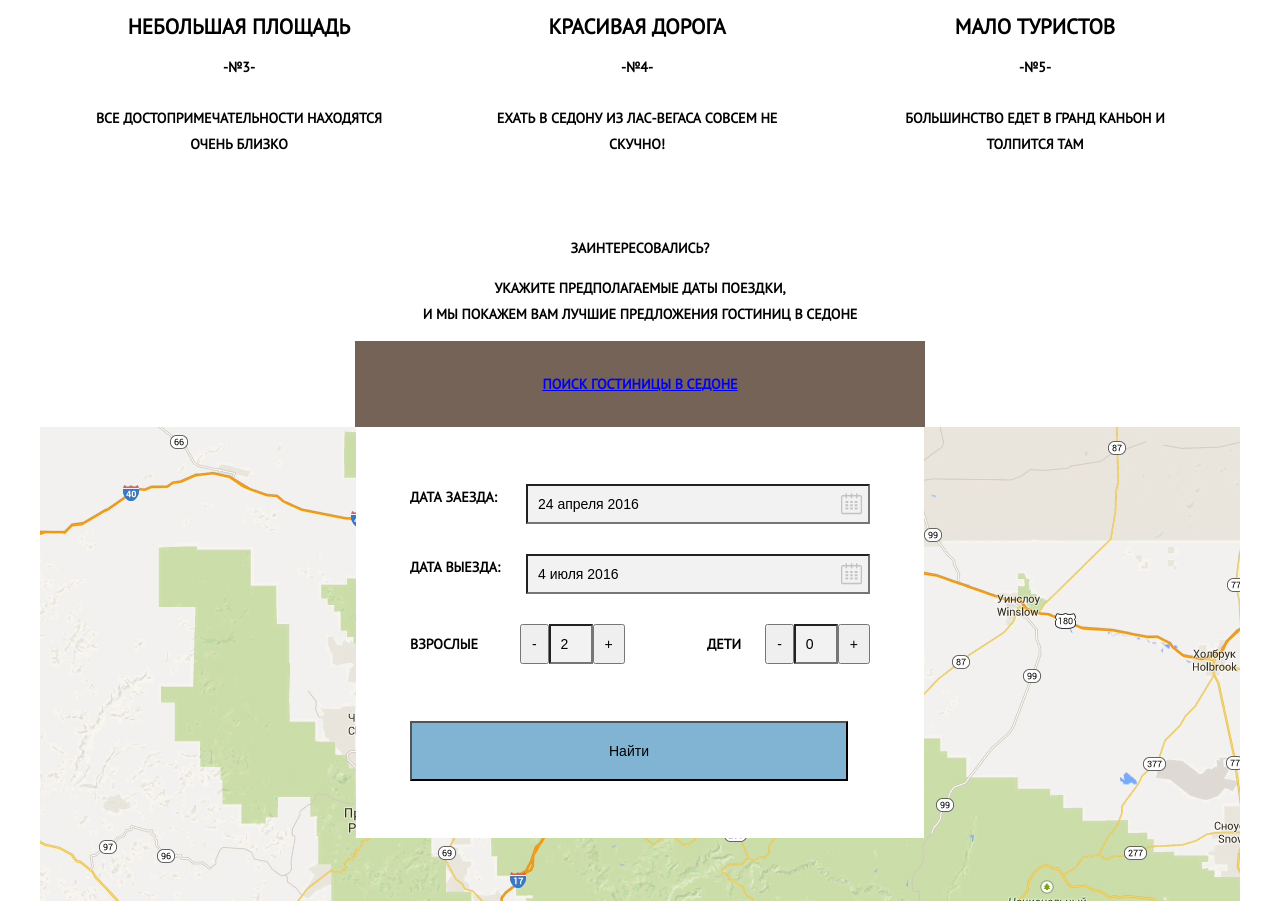
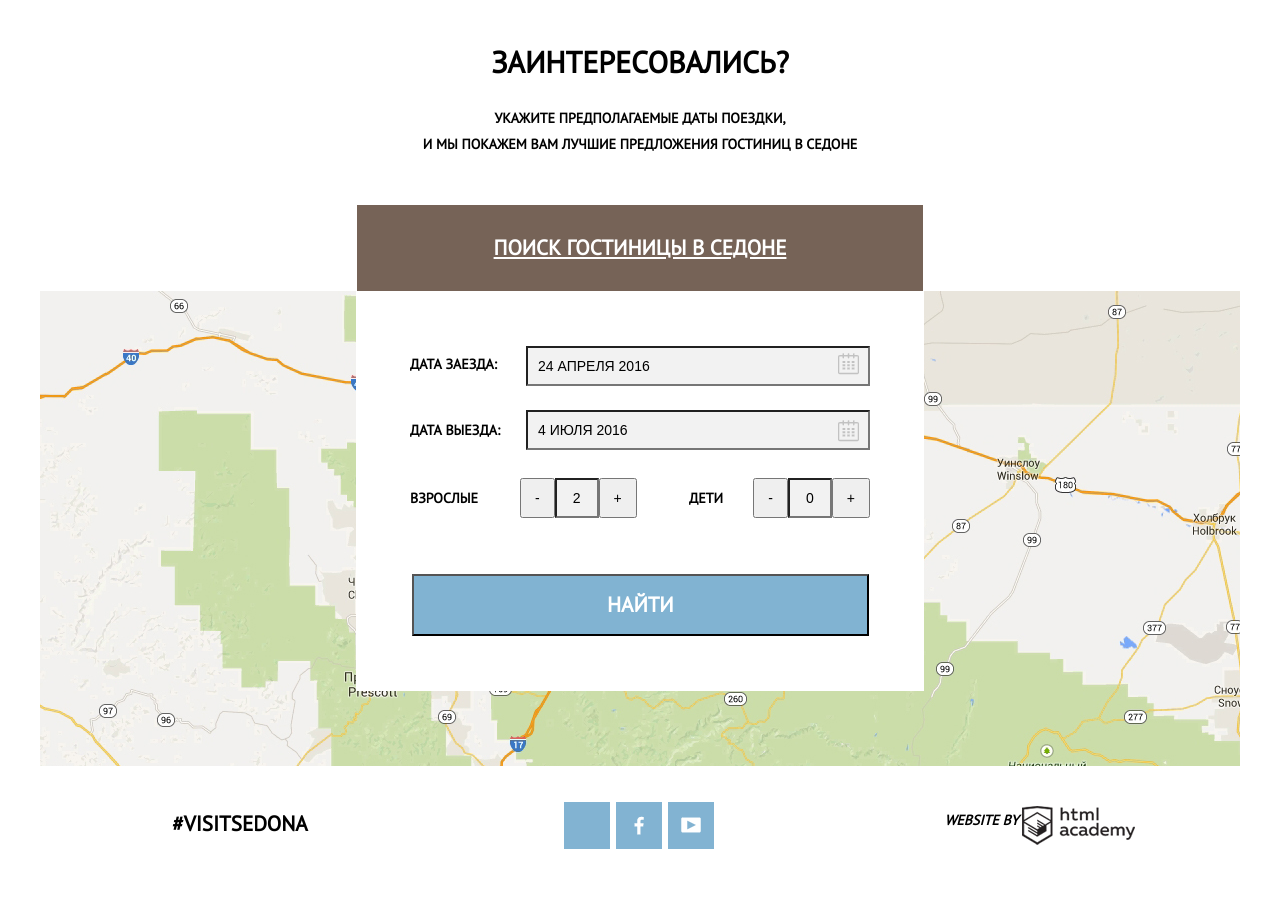
Before and after one commit to marina201/396205-sedona, a plain HTML site: page index.html in a window 1280 px wide. Shown: the part 1899-2800 px from the top of the page. Drawn offline with Linux system fonts and the light colour scheme.

Commit message:
дальнейшая подгонка

```diff
--- a/css/style.css
+++ b/css/style.css
@@ -30,6 +30,7 @@ h2 {
 
 .main-menu {
     padding: 0;
+    padding-top: 13px;
     margin: 0;
     width: 480px;
 }
@@ -46,6 +47,11 @@ h2 {
     width: 240px;
     float: left;
     text-align: center;
+}
+
+.main-menu a {
+    text-decoration: none;
+    color: black;
 }
 
 .logo {
@@ -95,6 +101,11 @@ h2 {
     margin-top: 30px;
 }
 
+.feature {
+    color: white;
+    background-color: #81b3d2;
+}
+
 .feature .text-left {
     float: left;
     width: 288px;
@@ -128,23 +139,27 @@ h2 {
 
 .feature .text-right {
     float: right;
-    width: 288px;
+    width: 320px;
     text-align: center;
-    padding-top: 54px;
-    padding-bottom: 42px;
-    padding-left: 56px;
-    padding-right: 56px;
+    padding-top: 30px;
+    padding-bottom: 40px;
+    padding-left: 40px;
+    padding-right: 40px;
 }
 
 .feature .text-right h2 {
     padding-left: 47px;
     padding-right: 47px;
-    padding-bottom: 8px;
+    padding-bottom: 2px;
 }
 
-.feature-list .item {
+.feature .text-right p {
+    margin-top: 18px;
+}
+
+.feature-list-1 .item {
     float: left;
-    width: 304px;
+    width: 306px;
     padding-left: 47px;
     padding-right: 47px;
     padding-top: 145px;
@@ -152,30 +167,78 @@ h2 {
     text-align: center;
 }
 
-.item1 {
-    background-image: url("../img/feature-list-icon-1.png") no-repeat;
+.icon1 {
+    background: url("../img/feature-list-icon-1.png") no-repeat 160px 60px;
 }
 
-.feature-list .item p {
-    margin-top: 25px;
+.icon2 {
+    background: url("../img/feature-list-icon-2.png") no-repeat 165px 60px;
+}
+
+.icon3 {
+    background: url("../img/feature-list-icon-3.png") no-repeat 170px 55px;
+}
+
+.feature-list-1 .item p {
+    margin-top: 20px;
+}
+
+.feature-list-2 .item {
+    float: left;
+    width: 280px;
+    padding-left: 60px;
+    padding-right: 60px;
+    padding-top: 20px;
+    padding-bottom: 50px;
+    text-align: center;
+}
+
+.feature-list-2 h2 {
+    padding-top: 10px;
+    padding-left: 60px;
+    padding-right: 60px;
+}
+
+.feature-list-2 span {
+
+}
+
+.feature-list-2 p {
+    margin-top: 22px;
+    line-height: 21px;
 }
 
 .appointment header {
     text-align: center;
+    padding-bottom: 34px
+}
+
+.appointment-title {
+    font-size: 30px;
+    margin-top: 52px;
+}
+
+.appointment p {
+    margin-top: 30px;
 }
 
 .search {
     position: relative;
 }
 
+.search a {
+    font-size: 21px;
+}
+
 .appointment .search-hotel {
     display: block;
     margin: 0 auto;
-    padding-left: 140px;
-    padding-right: 140px;
+    padding-left: 133px;
+    padding-right: 133px;
     padding-top: 30px;
     padding-bottom: 30px;
-    width: 290px;
+    width: 300px;
+    color: white;
     background-color: #766357;
     text-align: center;
 }
@@ -183,62 +246,86 @@ h2 {
 .search-form {
     margin-left: 316px;
     margin-right: 316px;
-    padding: 57px 54px;
+    padding: 55px 54px;
     width: 460px;
     position: absolute;
     text-align: left;
     background-color: #ffffff;
 }
 
-.calendar label {
+.arrival label {
     width: 100px;
     margin-left: 0px;
+    padding-top: 5px;
     float: left;
-    height: 39px;
+    height: 35px;
 }
 
-.calendar input {
+.arrival input {
     width: 330px;
     padding: 10px 0;
     padding-left: 10px;
-    background: url("../img/search-calendar.png") no-repeat 98% center;
+    font-family: "PT Sans", "Arial" sans-serif;
+    background: url("../img/search-calendar.png") no-repeat 310px 5px;
+    background-color: #f2f2f2;
+    float: right;
+}
+
+.departure label {
+    width: 100px;
+    margin-left: 0px;
+    padding-top: 7px;
+    float: left;
+    height: 35px;
+}
+
+.departure input {
+    width: 330px;
+    padding: 10px 0;
+    padding-left: 10px;
+    font-family: "PT Sans", "Arial" sans-serif;
+    background: url("../img/search-calendar.png") no-repeat 310px 8px;
     background-color: #f2f2f2;
     float: right;
 }
 
 .calendar {
-    margin-bottom: 30px;
+    margin-bottom: 24px;
 }
 
 .adults {
     float: left;
+    padding-top: 2px;
 }
 
 .adults label {
     margin-right: 42px;
+
 }
 
 .children {
     float: right;
+    padding-top: 2px;
 }
 
 .children label {
-    margin-right: 24px;
+    margin-right: 30px;
 }
 
 .quantity-area button {
-    padding: 10px;
+    padding: 10px 13px;
 }
 .quantity-area input {
     padding: 10px;
     width: 20px;
     background-color: #f2f2f2;
-
+    text-align: center;
 }
 
 .quantity-area {
   font-size: 0;
 }
+
 .quantity-area label,
 .quantity-area button,
 .quantity-area input {
@@ -246,33 +333,54 @@ h2 {
 }
 
 .search-form .search {
-    margin-top: 57px;
-    padding: 20px 197px;
+    margin-top: 56px;
+    margin-left: 2px;
+    padding: 17px 193px;
     background-color: #81b3d2;
+    color: white;
+    font-size: 21px;
+    font-weight: 700;
+    font-family: "PT Sans", "Arial", sans-serif;
+    cursor: pointer;
 }
+
+.maps {
+    width: 1200px;
+    height: 475px;
+    background: url("../img/map.jpg") no-repeat;
+}
+
 
 .link {
     width: 400px;
-    padding-top: 36px;
+    padding-top: 45px;
     padding-bottom: 36px;
     text-align: center;
     float: left;
+    font-size: 21px;
 }
 
+.link a {
+    text-decoration: none;
+    color: black;
+}
+
+
 .footer-social {
-    width: 150px;
+    width: 200px;
     padding-top: 36px;
     padding-bottom: 36px;
-    padding-left: 124px;
-    padding-right: 124px;
+    padding-left: 99px;
+    padding-right: 100px;
     text-align: center;
     float: left;
 }
 
 .social-btn {
     display: inline-block;
-    height: 50px;
-    width: 50px;
+    height: 47px;
+    width: 46px;
+    margin: 0px 3px;
     background: #82b3d2 url("../img/social-icon-twitter.png") no-repeat center center;
 }
 
@@ -293,3 +401,11 @@ h2 {
     text-align: center;
     float: right;
 }
+
+.copyright .website {
+    vertical-align: 20px;;
+}
+
+.copyright img {
+    margin-top: 40px;
+}
--- a/index.html
+++ b/index.html
@@ -49,18 +49,16 @@
                     <div class="photo1">
                     </div>
                 </section>
-                <div class="feature-list clearfix">
-                    <section class="item item1">
+                <div class="feature-list-1 clearfix">
+                    <section class="item icon1">
                         <h2>Жилье</h2>
                         <p>Рекомендуем пожить в настоящем мотеле, все как в кино!</p>
                     </section>
-                    <section class="item item2">
-                        <img src="img/feature-list-icon-2.png" width="74"  height="70" alt="еда">
+                    <section class="item icon2">
                         <h2>Еда</h2>
                         <p>Всегда заказывайте фирменный бургер, вы не разочаруетесь!</p>
                     </section>
-                    <section class="item item3">
-                        <img src="img/feature-list-icon-3.png" width="64"  height="76" alt="сувениры">
+                    <section class="item icon3">
                         <h2>Сувениры</h2>
                         <p>Не только китайского, но и местного производства!</p>
                     </section>
@@ -74,7 +72,7 @@
                     <div class="photo2">
                     </div>
                 </section>
-                <div class="feature-list clearfix">
+                <div class="feature-list-2 clearfix">
                     <section class="item">
                         <h2>Небольшая площадь</h2>
                         <span>-№3-</span>
@@ -105,14 +103,14 @@
                 <div class="search">
                 <a class="search-hotel" href="#">Поиск гостиницы в Седоне</a>
                     <form class="search-form" action="#" method="get">
-                        <div class="calendar clearfix">
-                            <label for="arrival-date">Дата заезда:</label>
-                            <input type="text" name="date" id="arrival-date" value="24 апреля 2016">
+                        <div class="calendar arrival clearfix">
+                            <label for="arrival-date">ДАТА ЗАЕЗДА:</label>
+                            <input type="text" name="date" id="arrival-date" value="24 АПРЕЛЯ 2016">
                             <div class="date"></div>
                         </div>
-                        <div class="calendar clearfix">
-                            <label for="departure-date">Дата выезда:</label>
-                            <input type="text" name="date" id="departure-date" value="4 июля 2016">
+                        <div class="calendar departure clearfix">
+                            <label for="departure-date">ДАТА ВЫЕЗДА:</label>
+                            <input type="text" name="date" id="departure-date" value="4 ИЮЛЯ 2016">
                             <div class="date"></div>
                         </div>
                         <div class="quantity-area adults">
@@ -127,11 +125,10 @@
                             <input type="text" name="quantity" id="children-quantity" value="0">
                             <button type="button">+</button>
                         </div>
-                            <input class="search" type="submit" value="Найти">
+                            <input class="search" type="submit" value="НАЙТИ">
                     </form>
                 </div>
                 <div class="maps">
-                    <img src="img/map.jpg" width="1200" height="593" alt="google map">
                 </div>
         </section>
       </main>
@@ -145,7 +142,7 @@
                 <a class="social-btn social-btn-youtube" href="#"></a>
             </section>
             <address class="copyright">
-                Website by
+                <span class="website">Website by</span>
                 <a class="btn" href="https://htmlacademy.ru/intensive/htmlcss">
                 <img src="img/html-academy-logo-black.png" width="113" height="39" alt="HTML Academy">
                      </a>
```
